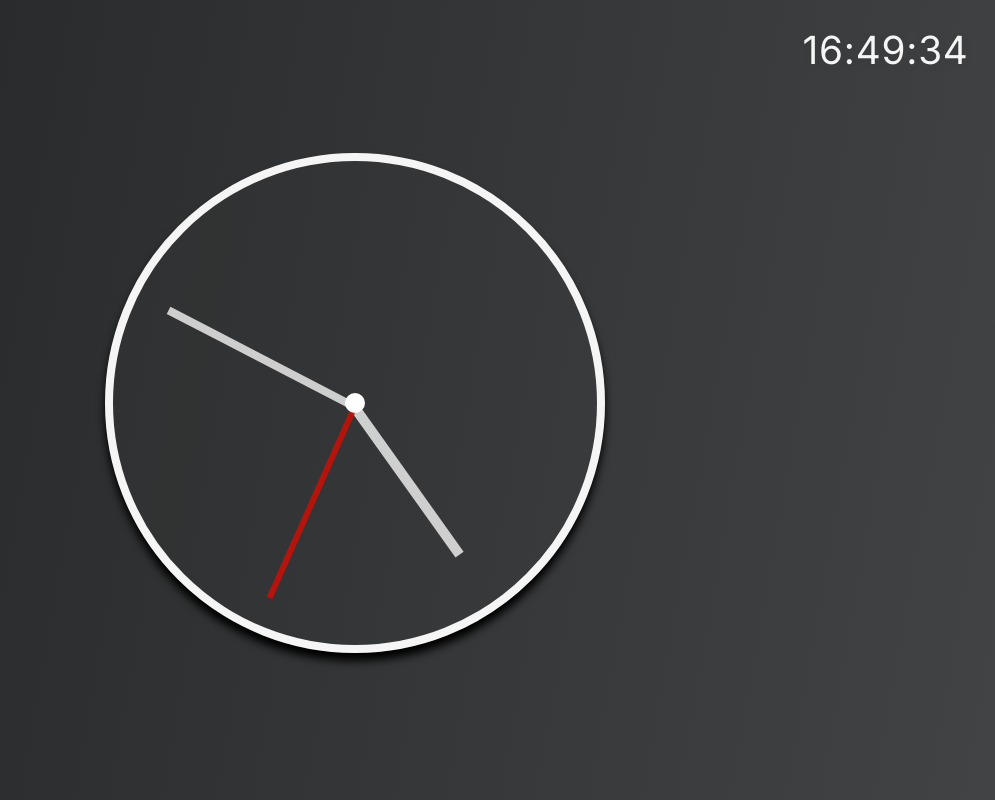
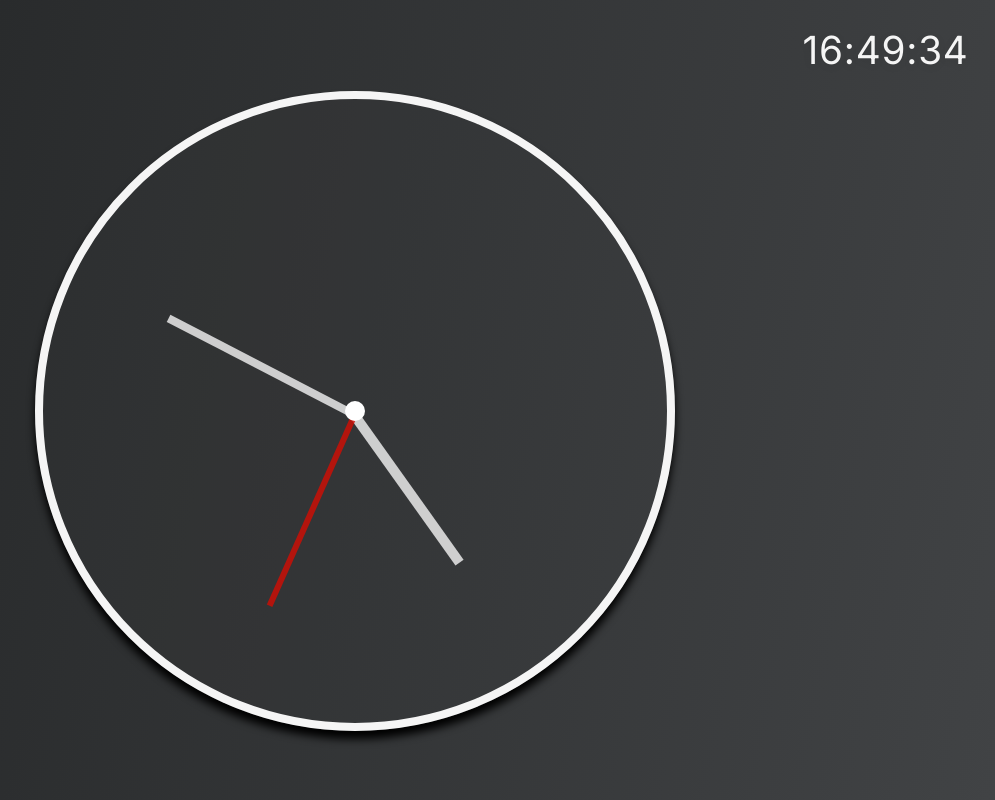
Before and after one commit to sakey01/Current-time, a plain HTML site: page index.html in a window 1280 px wide. Shown: the whole page, without its empty margins (285-1280 px from the left). Drawn offline with Linux system fonts and the light colour scheme.

Commit message:
display fix

```diff
--- a/style.css
+++ b/style.css
@@ -44,12 +44,13 @@ time {
   display: flex;
   justify-content: center;
   align-items: center;
-  margin-top: 10vh;
+  margin-top: 1rem;
 }
 
 .clock-face {
   aspect-ratio: 1 / 1;
-  width: min(80vmin, 500px);
+  min-width: 10rem;
+  height: 80vh;
   border: 8px solid var(--border);
   border-radius: 50%;
   position: relative;
```
